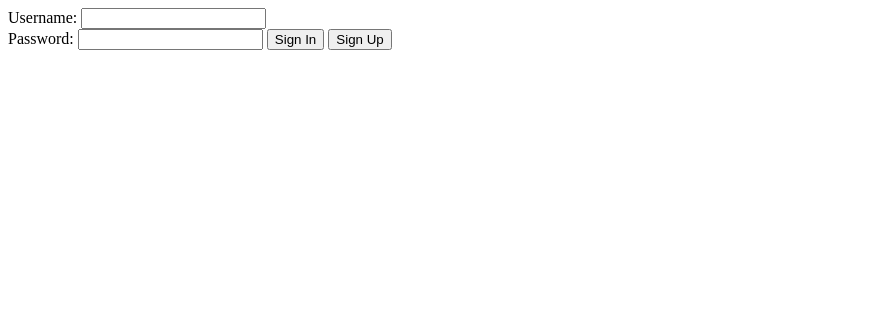
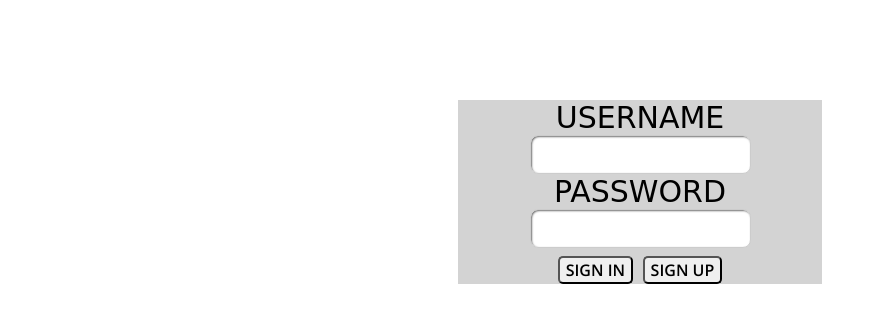
Before and after one commit to vivaelnino9/online_multiplayer_game, a website: page client/index.html in a window 1280 px wide. Shown: the whole page, without its empty margins (0-877 px from the left). Drawn offline with nearby package versions, Linux system fonts and the light colour scheme; files that its build step writes are made by us from their sources; no server answers; a web font is replaced by a local one.

Commit message:
add style

```diff
--- a/client/css/style.css
+++ b/client/css/style.css
@@ -1,22 +1,71 @@
+/* Fonts*/
+
+
+/* username & pass */
+
+@import url('https://fonts.googleapis.com/css?family=Baloo+Bhai');
+
+/* signin & signup */
+
+@import url('https://fonts.googleapis.com/css?family=Open+Sans:600');
+
+/* chat */
+
+@import url('https://fonts.googleapis.com/css?family=Lato');
+
+/* endfonts*/
+
 div#game, div#ui {
     position: absolute;
+    margin: 50px 150px 0px 470px;
     width: 500px;
     height: 500px;
 }
 div#belowGame {
     background-color: #d3d3d3;
-    margin-top: 520px;
+    margin: 570px 150px 0px 470px;
+    /*border: .5px solid #000;*/
 }
 div#chat-text {
     width: 500px;
     height: 100px;
     overflow-y: scroll;
+    font-family: 'Lato', sans-serif;
+}
+div#signDiv {
+    font-size: 30px;
+    font-family: 'Baloo Bhai', cursive;
+    text-align: center;
+    text-transform: uppercase;
+    background-color: #d3d3d3;
+    margin: 100px 450px 0px 450px;
+    /*border: 1.5px solid #000;*/
 }
 canvas#ctx, canvas#ctx-ui {
     position: absolute;
-    border: 1px solid #000000;
+    /*border: 1px solid #000000;*/
 }
 input#chat-input {
     background-color: #bdbdbd;
     width: 500px;
+    outline: none;
 }
+input#signDiv-username, input#signDiv-password {
+    padding: 10px;
+    border: solid 1px #ccc;
+    box-shadow: inset 1px 1px 2px 0 #707070;
+    transition: box-shadow 0.3s;
+    font-size: 15px;
+    border-radius: 8px;
+}
+input#signDiv-username:focus, input#signDiv-username.focus, input#signDiv-password:focus, input#signDiv-password.focus {
+    box-shadow: inset 1px 1px 2px 0 #ccc;
+    outline: none;
+}
+button#signDiv-signIn, button#signDiv-signUp {
+    font-size: 16px;
+    font-family: 'Open Sans', sans-serif;
+    font-weight: 600;
+    text-transform: uppercase;
+    border-radius: 5px;
+}
--- a/client/index.html
+++ b/client/index.html
@@ -1,8 +1,8 @@
 <link rel="stylesheet" href="client/css/style.css">
 
 <div id="signDiv">
-	Username: <input id="signDiv-username" type="text"></input><br>
-	Password: <input id="signDiv-password" type="password"></input>
+	Username<br><input id="signDiv-username" type="text"></input><br>
+	Password<br><input id="signDiv-password" type="password"></input><br>
 	<button id="signDiv-signIn">Sign In</button>
 	<button id="signDiv-signUp">Sign Up</button>
 </div>
```
